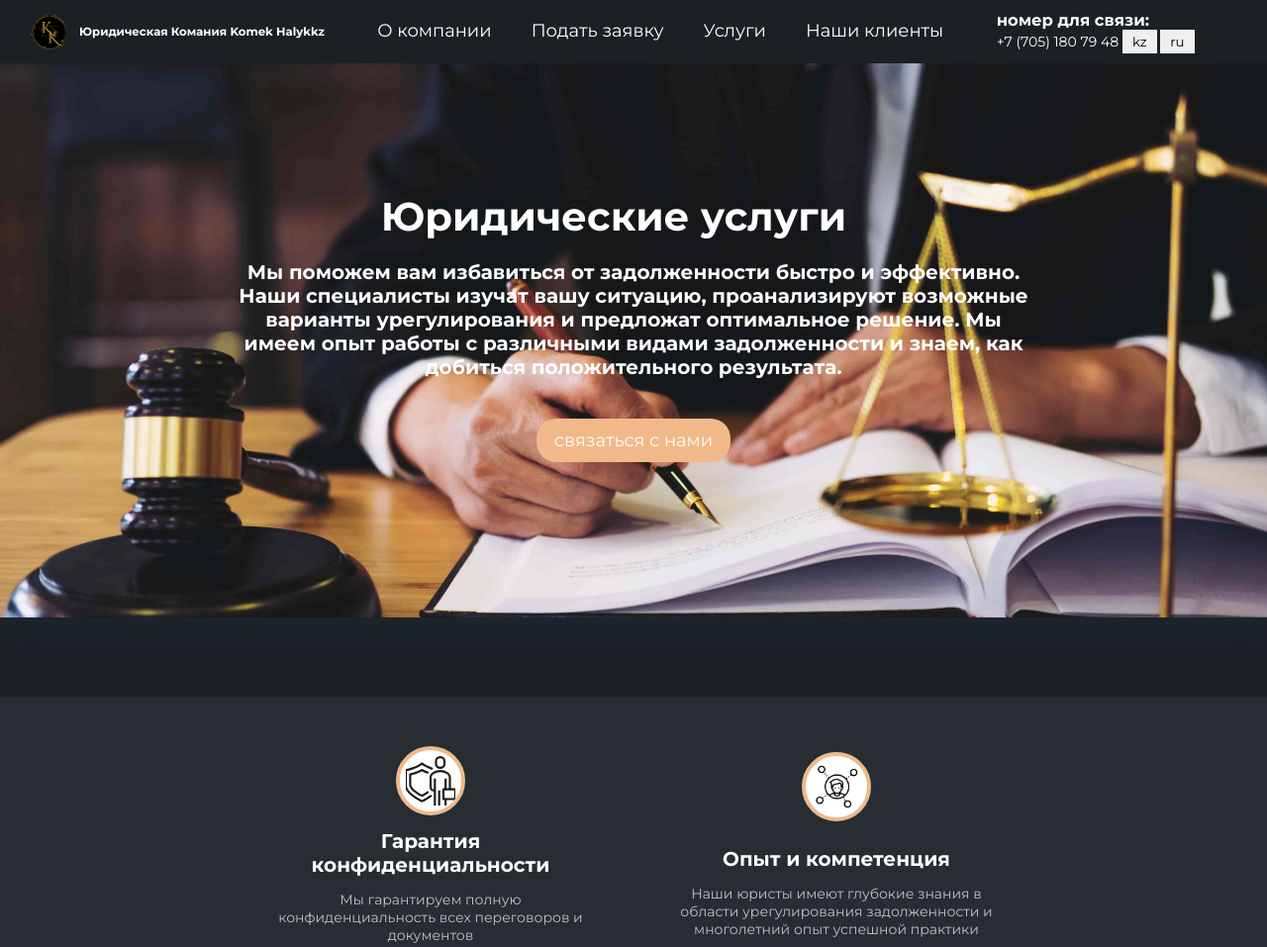
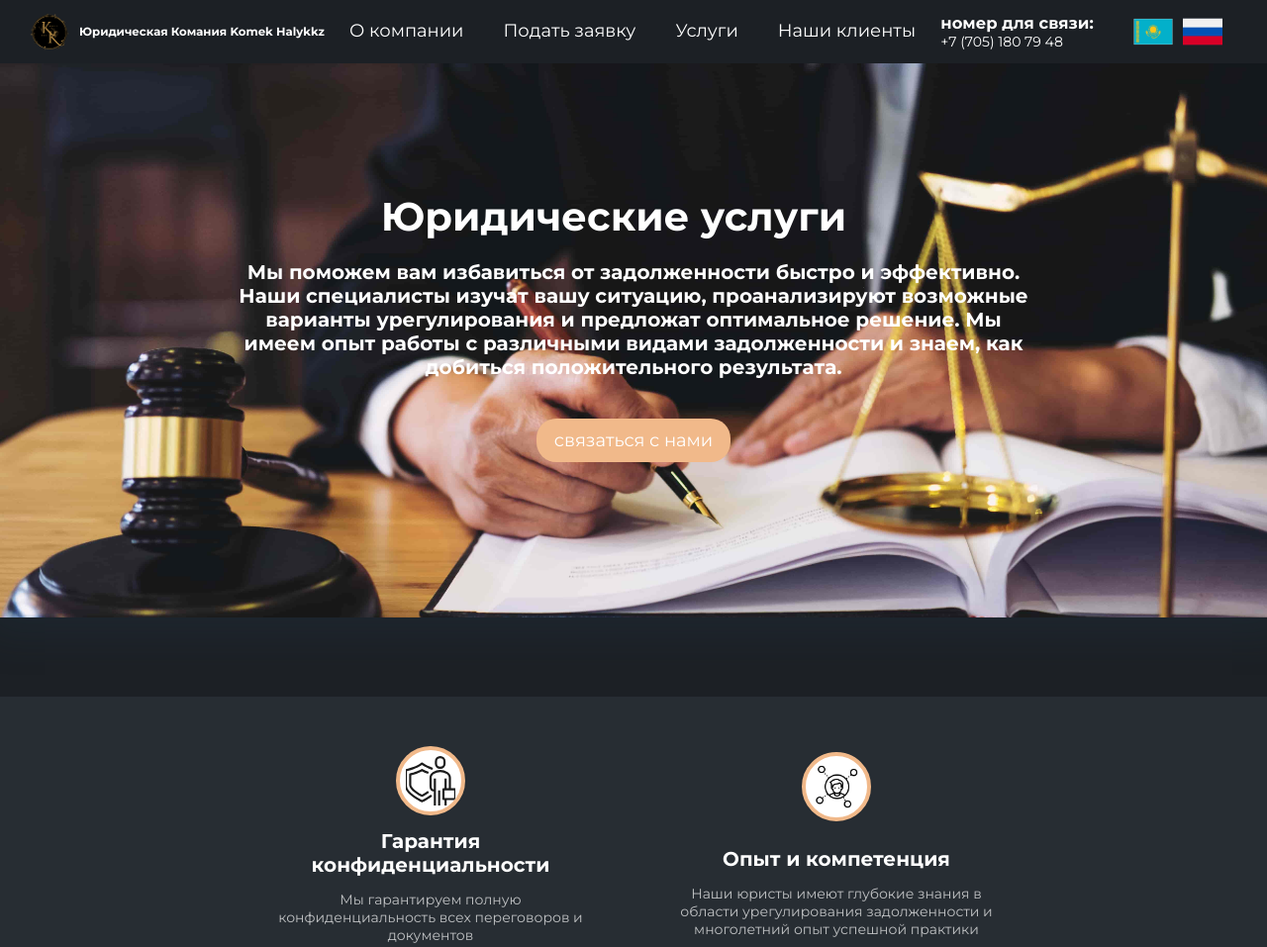
Before and after one commit to carrieblackwood30/komek-halyk, a plain HTML site: page index.html in a window 1280 px wide. Shown: the top 957 px of the page at 99% size. Drawn offline with Linux system fonts and the light colour scheme.

Commit message:
final changes v5

```diff
--- a/index.html
+++ b/index.html
@@ -29,13 +29,19 @@
                 </div>
             </ul>
             <div class="contact-number">
-                <div>
-                    <h3 class="ru">номер для связи:</h3>
-                    <h3 class="kz">байланыс нөмірі:</h3>
+               <div>
+                    <div>
+                        <h3 class="ru">номер для связи:</h3>
+                        <h3 class="kz">байланыс нөмірі:</h3>
+                    </div>
+                    <a href="tel:77051807948"> +7 (705) 180 79 48</a>
+               </div>
+               <div class="languages">
+                    <div class="languages-choose">
+                        <img class="langKz" src="public/kazakh.png" alt="" width="40">
+                        <img class="langRu" src="public/russia.png" width="40" alt="">
+                    </div>
                 </div>
-                <a href="tel:77051807948"> +7 (705) 180 79 48</a>
-                <button class="langKz">kz</button>
-                <button class="langRu">ru</button>
             </div>
 
             <div>
--- a/style.css
+++ b/style.css
@@ -85,6 +85,22 @@ section{
     margin: 0 2rem;
     padding-right: 2rem;
     background: var(--main-color);
+}
+
+.contact-number{
+    display: flex;
+    align-items: center;
+    gap: 4rem;
+}
+
+.languages img{
+    cursor: pointer;
+}
+
+.languages-choose{
+    display: flex;
+    justify-content: center;
+    gap: 1rem;
 }
 
 .contact-number button{
```
Also changed, not shown: public/kazakh.png (added), public/russia.png (added).
